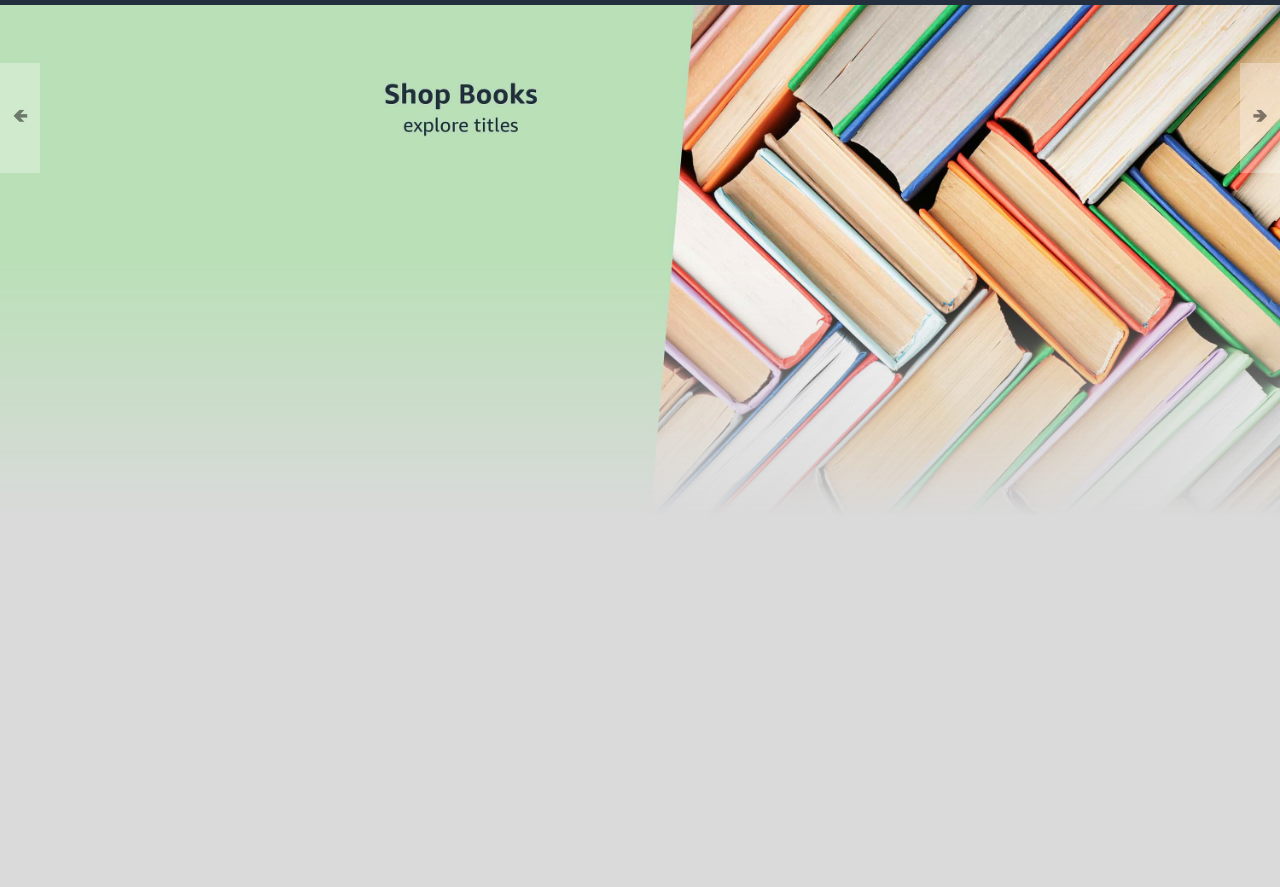
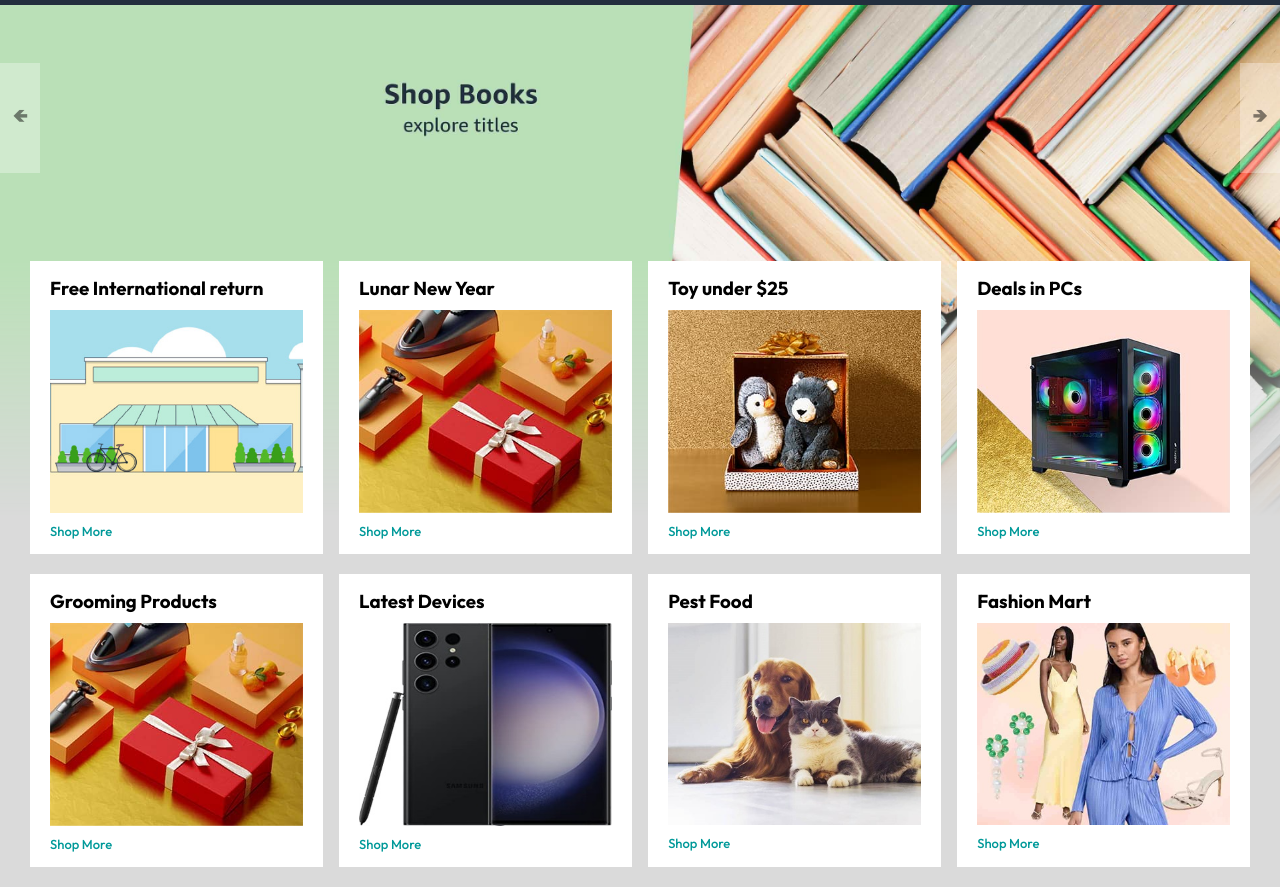
Before and after one commit to matuladaandi/clone-mini-amazon, a plain HTML site: page index.html in a window 1280 px wide. Shown: the part 97-984 px from the top of the page. Before the commit the page ends 800 px from the top, so only its background shows below. Drawn offline with Linux system fonts and the light colour scheme.

Commit message:
box row, 2 row & 8 image

```diff
--- a/index.html
+++ b/index.html
@@ -21,7 +21,7 @@
             </div>
         </div>
         <div class="nav-search">
-            <div class="nav-search-gategory">
+            <div class="nav-search-category">
                 <p>All</p>
                 <img src="assets/dropdown_icon.png" height="12" alt="">
             </div>
@@ -60,10 +60,10 @@
         <p>Sell</p>
     </div>
     <div class="header-slider">
-        <!-- kiri -->
+        <!-- left -->
         <a href="#" class="control_prev">&#129144</a>
 
-        <!-- kanan -->
+        <!-- right -->
         <a href="#" class="control_next">&#129146</a>
         <ul>
             <img src="assets/header1.jpg" alt="" class="header-img">
@@ -75,6 +75,52 @@
         </ul>
     </div>
 
+    <div class="box-row header-box">
+        <div class="box-col">
+            <h3>Free International return</h3>
+            <img src="assets/box1-1.jpg" alt="">
+            <a href="/">Shop More</a>
+        </div>
+        <div class="box-col">
+            <h3>Lunar New Year</h3>
+            <img src="assets/box1-2.jpg" alt="">
+            <a href="/">Shop More</a>
+        </div>
+        <div class="box-col">
+            <h3>Toy under $25</h3>
+            <img src="assets/box1-3.jpg" alt="">
+            <a href="/">Shop More</a>
+        </div>
+        <div class="box-col">
+            <h3>Deals in PCs</h3>
+            <img src="assets/box1-4.jpg" alt="">
+            <a href="/">Shop More</a>
+        </div>
+    </div>
+
+    <div class="box-row">
+        <div class="box-col">
+            <h3>Grooming Products</h3>
+            <img src="assets/box1-2.jpg" alt="">
+            <a href="/">Shop More</a>
+        </div>
+        <div class="box-col">
+            <h3>Latest Devices</h3>
+            <img src="assets/box2-2.jpg" alt="">
+            <a href="/">Shop More</a>
+        </div>
+        <div class="box-col">
+            <h3>Pest Food</h3>
+            <img src="assets/box2-3.jpg" alt="">
+            <a href="/">Shop More</a>
+        </div>
+        <div class="box-col">
+            <h3>Fashion Mart</h3>
+            <img src="assets/box2-4.jpg" alt="">
+            <a href="/">Shop More</a>
+        </div>
+    </div>
+
     <script src="script.js"></script>
 </body>
 
--- a/style.css
+++ b/style.css
@@ -51,7 +51,7 @@ nav {
     margin-left: 15px;
 }
 
-.nav-search-gategory {
+.nav-search-category {
     display: flex;
     align-items: center;
     padding: 10px 20px;
@@ -143,3 +143,30 @@ nav {
 .control_next {
     right: 0;
 }
+
+.box-row {
+    display: flex;
+    flex-wrap: wrap;
+    row-gap: 20px;
+    justify-content: space-between;
+    margin: 20px 30px;
+}
+
+.box-col {
+    display: flex;
+    flex-direction: column;
+    gap: 10px;
+    padding: 15px 20px;
+    background: #fff;
+    max-width: 24%;
+    min-height: 200px;
+    z-index: 1;
+}
+
+.box-col a{
+    font-size: 13px;color: #009999;font-weight: 500;
+}
+
+.header-box{
+    margin-top: -20vw;
+}
```
